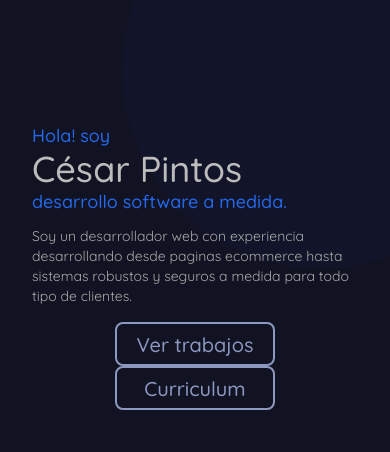
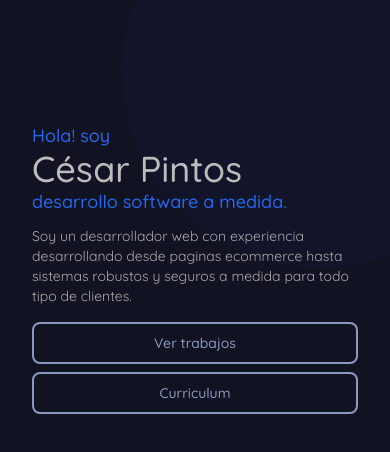
Before and after one commit to burzacoding/portfolio, a React (Create React App) app: page /curriculum.pdf in a window 390 px wide. Shown: the top 452 px of the page. Built offline with nearby package versions, Linux system fonts and the light colour scheme.

Commit message:
Nav y Home responsive terminado

```diff
--- a/src/Components/Molecules/Button.tsx
+++ b/src/Components/Molecules/Button.tsx
@@ -1,6 +1,6 @@
 import React from "react";
 import styled from "styled-components";
-import { Link } from 'react-router-dom'
+import { Link } from "react-router-dom";
 
 interface buttonProps {
   text: string;
@@ -13,16 +13,15 @@ interface ButtonProps {
   fontSize: number;
 }
 
-
 const ButtonStyled = styled.a<ButtonProps>`
-  width: 160px;
-  height: 44px;
+  width: 100%;
+  height: 100%;
+  font-size: 14px;
   background-color: transparent;
   border-radius: 8px;
   border: 2px solid ${(p) => p.theme.lightblue};
   transform-origin: 50% 50%;
   transition: transform 0.3s, background-color 0.3s;
-  font-size: ${(p) => p.fontSize + "px"};
   cursor: pointer;
   display: flex;
   justify-content: center;
@@ -36,6 +35,16 @@ const ButtonStyled = styled.a<ButtonProps>`
   &:hover {
     background-color: #8c98c024;
   }
+  @media screen and (min-width: 410px) {
+    font-size: 18px;
+    margin-bottom: 0;
+  }
+  @media screen and (min-width: 768px) {
+    font-size: 20px;
+  }
+  @media screen and (min-width: 1024px) {
+    font-size: 22px;
+  }
 `;
 
 const Button: React.FC<buttonProps> = ({
@@ -46,11 +55,7 @@ const Button: React.FC<buttonProps> = ({
 }) => {
   if (isLink) {
     return (
-      <ButtonStyled
-        fontSize={fontSize}
-        to={path}
-        as={Link}
-      >
+      <ButtonStyled fontSize={fontSize} to={path} as={Link}>
         {text}
       </ButtonStyled>
     );
--- a/src/Components/Organisms/MobileDrawer.tsx
+++ b/src/Components/Organisms/MobileDrawer.tsx
@@ -1,10 +1,11 @@
 import React from "react";
-import { ButtonWrapper, NavLinkMobile, NavLinksMobile } from "../../styles/organisms/Nav";
+import { NavLinkMobile, NavLinksMobile } from "../../styles/organisms/Nav";
 import Button from "../Molecules/Button";
 import { isDrawerShownOption, isShownInterface } from "./Nav";
 import styled from "styled-components";
 
 const Drawer = styled.div<isShownInterface>`
+  padding: 0 15%;
   padding-top: 50%;
   height: 120%;
   width: 70%;
@@ -42,14 +43,12 @@ const MobileDrawer: React.FC<isDrawerShownOption> = ({ drawerShown }) => {
         <NavLinkMobile to="#tools">Herramientas</NavLinkMobile>
         <NavLinkMobile to="#about">Sobre mi</NavLinkMobile>
       </NavLinksMobile>
-      <ButtonWrapper>
         <Button
           path="/curriculum.pdf"
           text="Curriculum"
           fontSize={20}
           isLink={false}
         />
-      </ButtonWrapper>
     </Drawer>
   );
 };
--- a/src/Components/Organisms/MobileNav.tsx
+++ b/src/Components/Organisms/MobileNav.tsx
@@ -22,6 +22,10 @@ const SVGHandler = styled.div<isShownInterface>`
   @media screen and (min-width: 410px) {
     width: 48px;
     height: 48px;
+  }
+  @media screen and (min-width: 520px) {
+    width: 56px;
+    height: 56px;
   } ;
 `;
 
--- a/src/styles/Sections/Home.ts
+++ b/src/styles/Sections/Home.ts
@@ -1,19 +1,20 @@
 import styled from "styled-components";
 
 export const SectionWrapper = styled.div`
+  margin: auto;
   margin-top: 124px;
   display: flex;
   flex-direction: column;
-  max-width: 1080px;
   padding: 0 32px;
   overflow-x: hidden;
   @media screen and (min-width: 410px) {
-  };
+    max-width: 610px;
+  }
   @media screen and (min-width: 768px) {
-  padding: 0 124px;
-  max-width: 1428px;
-  margin: 212px auto;
-  };
+    padding: 0 124px;
+    max-width: 1428px;
+    margin: 212px auto;
+  } ;
 `;
 
 export const AccentTitle = styled.p`
@@ -22,17 +23,17 @@ export const AccentTitle = styled.p`
   font-size: 18px;
   line-height: 24px;
   @media screen and (min-width: 410px) {
-  font-size: 24px;
-  line-height: 40px;
-  };
+    font-size: 24px;
+    line-height: 40px;
+  }
   @media screen and (min-width: 768px) {
     font-size: 36px;
     line-height: 48px;
-  };
+  }
   @media screen and (min-width: 1366px) {
     font-size: 48px;
     line-height: 60px;
-  };
+  } ;
 `;
 
 export const NameTitle = styled.p`
@@ -43,7 +44,7 @@ export const NameTitle = styled.p`
   @media screen and (min-width: 410px) {
     font-size: 54px;
     line-height: 58px;
-  } ;
+  }
   @media screen and (min-width: 768px) {
     font-size: 72px;
     line-height: 82px;
@@ -62,9 +63,9 @@ export const Subtitle = styled.p`
     font-size: 18px;
     line-height: 22px;
     margin-top: 8px;
-  } ;
+  }
   @media screen and (min-width: 768px) {
-    font-size: 26px;
+    font-size: 24px;
     line-height: 36px;
     margin-top: 24px;
   } ;
@@ -72,12 +73,19 @@ export const Subtitle = styled.p`
 
 export const ButtonsWrapper = styled.div`
   width: 100%;
-  display: flex;
-  flex-direction: column;
+  display: grid;
+  grid-template-rows: 42px 42px;
+  gap: 8px;
   align-items: center;
-  @media screen and (min-width: 411px) {
-    margin-top: 16px;
-    flex-direction: row;
-    justify-content: space-between;
+  @media screen and (min-width: 410px) {
+    grid-template-columns: 1fr 1fr;
+    display: grid;
+    margin-top: 24px;
+  }
+  @media screen and (min-width: 768px) {
+    max-width: 532px;
+    grid-template-rows: 54px;
+    gap: 32px;
+    margin-top: 36px;
   } ;
 `;
--- a/src/styles/organisms/Nav.ts
+++ b/src/styles/organisms/Nav.ts
@@ -106,7 +106,10 @@ export const NavLinksMobile = styled(NavLinks)`
   margin-left: unset;
 `;
 
-export const ButtonWrapper = styled.div``;
+export const ButtonWrapper = styled.div`
+  height: 42px;
+  width: 160px;
+`;
 
 export const NavLink = styled(BaseLink)`
   color: ${(p) => p.theme.lightblue};
@@ -143,4 +146,8 @@ export const NavLinkMobile = styled(NavLink)`
     font-size: 20px;
     margin-bottom: 20px;
   } ;
+  @media screen and (min-width: 480px) {
+    font-size: 26px;
+    margin-bottom: 24px;
+  } ;
 `;
```
